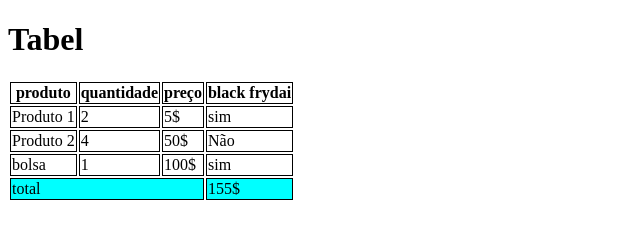
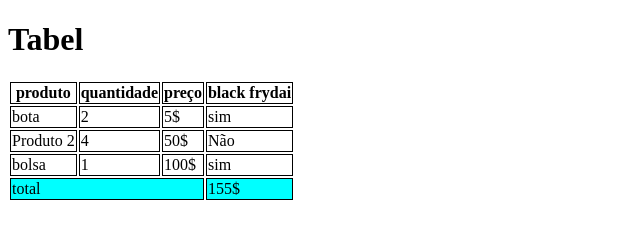
Before and after one commit to MrNinguen/aula-tabela, a plain HTML site: page index.html in a window 1280 px wide. Shown: the full height of the page, 0-640 px from the left. Drawn offline with Linux system fonts and the light colour scheme.

Commit message:
trocado produto 1 pra bota

```diff
--- a/index.html
+++ b/index.html
@@ -28,7 +28,7 @@
         </thead>
         <tbody>
             <tr>
-                <td>Produto 1</td>
+                <td>bota</td>
                 <td>2</td>
                 <td>5$</td>
                 <td>sim</td>
```
